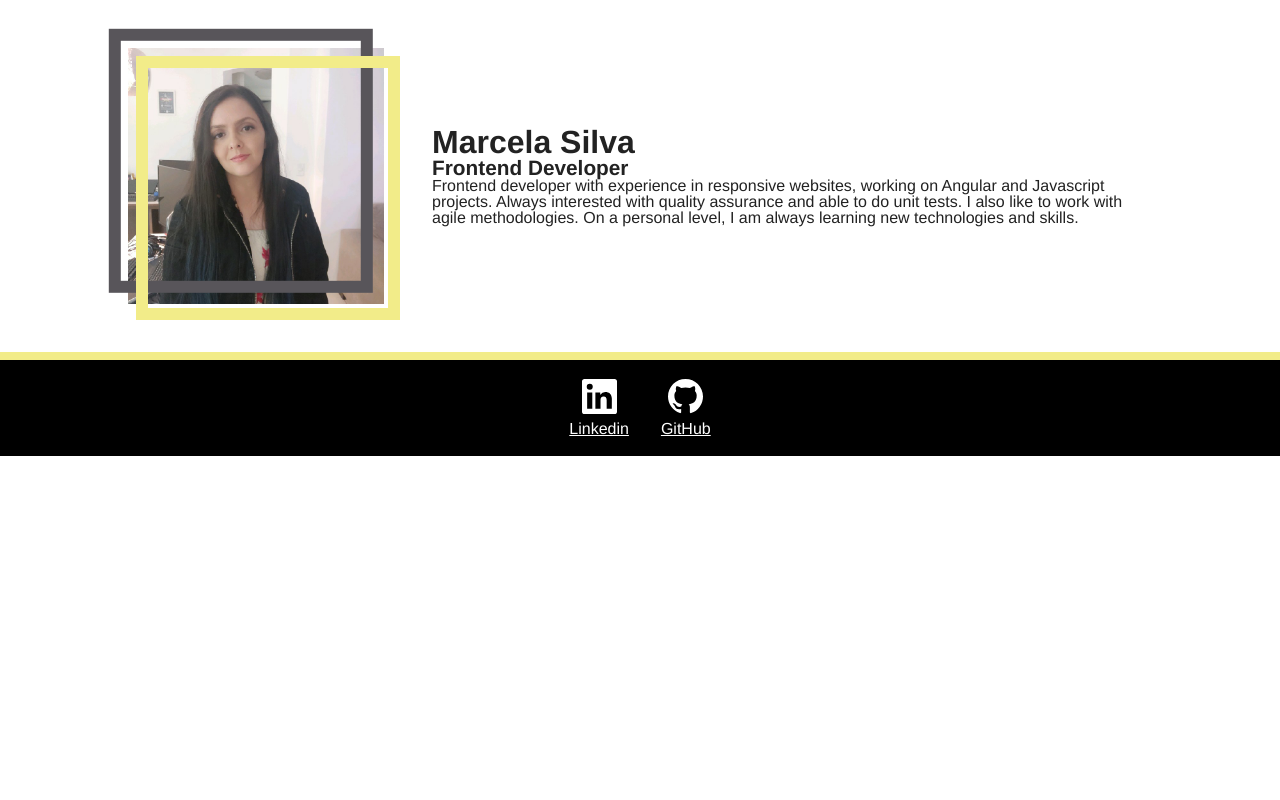
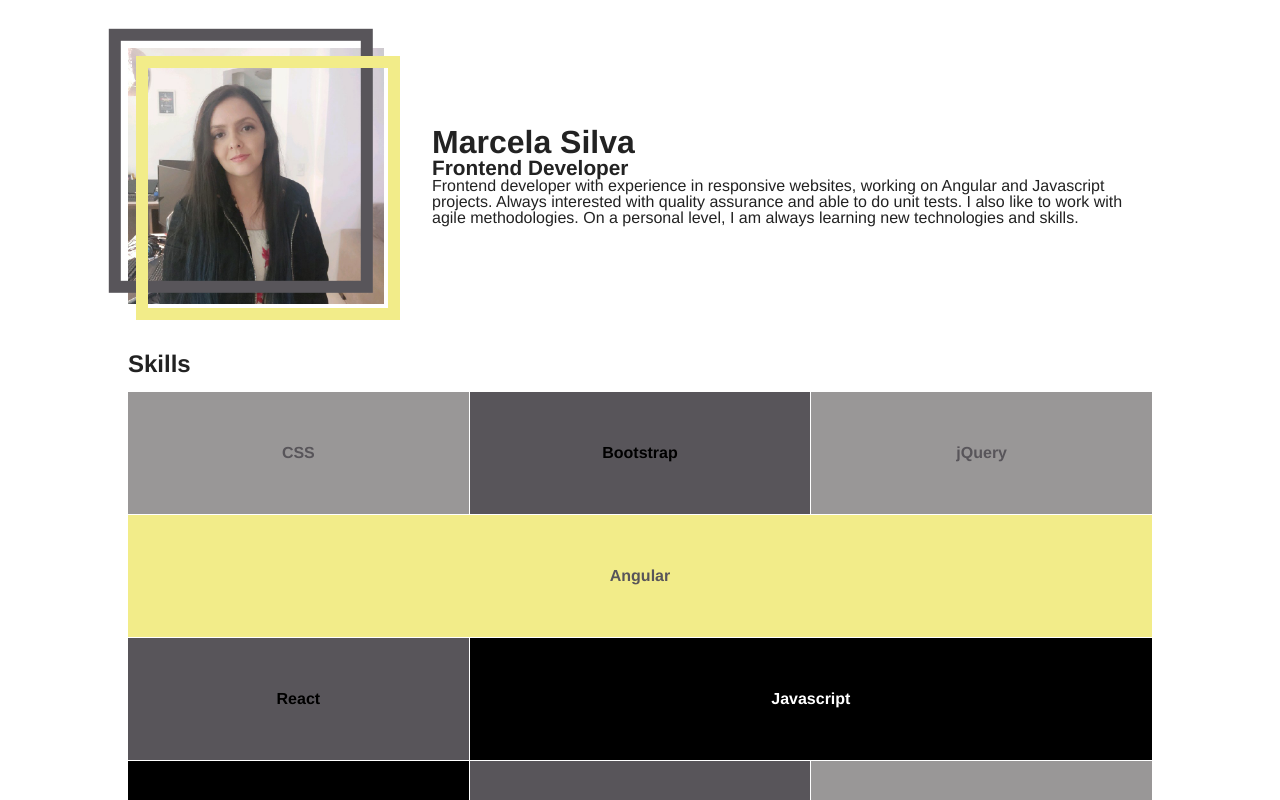
Before and after one commit to marcelapereirads/personal-landing-page, an Angular app: page / in a window 1280 px wide. Shown: the top 800 px of the page. Built offline with nearby package versions, Linux system fonts and the light colour scheme.

Commit message:
Skills component

```diff
--- a/package.json
+++ b/package.json
@@ -12,10 +12,12 @@
   "private": true,
   "dependencies": {
     "@angular/animations": "~11.2.13",
+    "@angular/cdk": "^11.2.13",
     "@angular/common": "~11.2.13",
     "@angular/compiler": "~11.2.13",
     "@angular/core": "~11.2.13",
     "@angular/forms": "~11.2.13",
+    "@angular/material": "^11.2.13",
     "@angular/platform-browser": "~11.2.13",
     "@angular/platform-browser-dynamic": "~11.2.13",
     "@angular/router": "~11.2.13",
--- a/src/app/app.component.html
+++ b/src/app/app.component.html
@@ -1,2 +1,3 @@
 <app-about></app-about>
+<app-skills></app-skills>
 <app-footer></app-footer>
--- /dev/null
+++ b/src/app/components/skills/skills.component.html
@@ -0,0 +1,14 @@
+<div class="skills">
+    <h2 class="skills__title">Skills</h2>
+    <mat-grid-list cols="3" rowHeight="2.5rem">
+        <mat-grid-tile
+            *ngFor="let tile of tiles"
+            [colspan]="tile.cols"
+            [rowspan]="tile.rows"
+            [style.background]="tile.bgColor"
+            [style.color]="tile.color"
+            class="skills__item">
+            {{tile.text}}
+        </mat-grid-tile>
+    </mat-grid-list>
+</div>
--- /dev/null
+++ b/src/app/components/skills/skills.component.scss
@@ -0,0 +1,22 @@
+@import "/src/assets/variables";
+
+.skills {
+    margin: 0 1rem 4rem;
+
+    &__item {
+        font-weight: bold;
+    }
+
+    &__title {
+        font-weight: bolder;
+        font-size: 1.5rem;
+        margin: 1rem 0;
+    }
+}
+
+@media (min-width: $mobile-width) {
+    .skills {
+        max-width: 80%;
+        margin: 0 auto 4rem;
+    }
+}
--- /dev/null
+++ b/src/app/components/skills/skills.component.ts
@@ -0,0 +1,38 @@
+import {Component} from '@angular/core';
+
+export interface Tile {
+  color: string;
+  bgColor: string;
+  cols: number;
+  rows: number;
+  text: string;
+}
+
+@Component({
+  selector: 'app-skills',
+  templateUrl: './skills.component.html',
+  styleUrls: ['./skills.component.scss']
+})
+export class SkillsComponent {
+
+  readonly colors = {
+    yellow: '#F2EC89',
+    lightGray: '#999797',
+    darkGray: '#58555A',
+    black: '#000000',
+    white: '#ffffff'
+  };
+
+  tiles: Tile[] = [
+    { text: 'CSS', cols: 1, rows: 3, bgColor: this.colors.lightGray, color: this.colors.darkGray },
+    { text: 'Bootstrap', cols: 1, rows: 3, bgColor: this.colors.darkGray, color: this.colors.black },
+    { text: 'jQuery', cols: 1, rows: 3, bgColor: this.colors.lightGray, color: this.colors.darkGray },
+    { text: 'Angular', cols: 3, rows: 3, bgColor: this.colors.yellow, color: this.colors.darkGray },
+    { text: 'React', cols: 1, rows: 3, bgColor: this.colors.darkGray, color: this.colors.black },
+    { text: 'Javascript', cols: 2, rows: 3, bgColor: this.colors.black, color: this.colors.white },
+    { text: 'Jest', cols: 1, rows: 4, bgColor: this.colors.black, color: this.colors.white },
+    { text: 'SASS', cols: 1, rows: 4, bgColor: this.colors.darkGray, color: this.colors.black },
+    { text: 'HTML', cols: 1, rows: 5, bgColor: this.colors.lightGray, color: this.colors.darkGray },
+    { text: 'Testing Library', cols: 2, rows: 1, bgColor: this.colors.yellow, color: this.colors.darkGray },
+  ];
+}
--- /dev/null
+++ b/src/app/components/skills/skills.module.ts
@@ -0,0 +1,21 @@
+import { CUSTOM_ELEMENTS_SCHEMA, NgModule } from '@angular/core';
+import { CommonModule } from '@angular/common';
+import {MatGridListModule} from '@angular/material/grid-list';
+import { SkillsComponent } from './skills.component';
+
+@NgModule({
+  declarations: [
+    SkillsComponent
+  ],
+  imports: [
+    CommonModule,
+    MatGridListModule
+  ],
+  exports: [
+    SkillsComponent
+  ],
+  schemas: [
+    CUSTOM_ELEMENTS_SCHEMA
+  ]
+})
+export class SkillsModule { }
--- a/src/styles.scss
+++ b/src/styles.scss
@@ -1 +1,39 @@
+
+// Custom Theming for Angular Material
+// For more information: https://material.angular.io/guide/theming
+@import '~@angular/material/theming';
+// Plus imports for other components in your app.
+
+// Include the common styles for Angular Material. We include this here so that you only
+// have to load a single css file for Angular Material in your app.
+// Be sure that you only ever include this mixin once!
+@include mat-core();
+
+// Define the palettes for your theme using the Material Design palettes available in palette.scss
+// (imported above). For each palette, you can optionally specify a default, lighter, and darker
+// hue. Available color palettes: https://material.io/design/color/
+$personal-landing-page-primary: mat-palette($mat-indigo);
+$personal-landing-page-accent: mat-palette($mat-pink, A200, A100, A400);
+
+// The warn palette is optional (defaults to red).
+$personal-landing-page-warn: mat-palette($mat-red);
+
+// Create the theme object. A theme consists of configurations for individual
+// theming systems such as "color" or "typography".
+$personal-landing-page-theme: mat-light-theme((
+  color: (
+    primary: $personal-landing-page-primary,
+    accent: $personal-landing-page-accent,
+    warn: $personal-landing-page-warn,
+  )
+));
+
+// Include theme styles for core and each component used in your app.
+// Alternatively, you can import and @include the theme mixins for each component
+// that you are using.
+@include angular-material-theme($personal-landing-page-theme);
+
 /* You can add global styles to this file, and also import other style files */
+
+html, body { height: 100%; }
+body { margin: 0; font-family: Roboto, "Helvetica Neue", sans-serif; }
```
Also changed, not shown: src/app/app.module.ts (+3 -4 lines), 2 other files (tests, documents, lock files or other folders).
